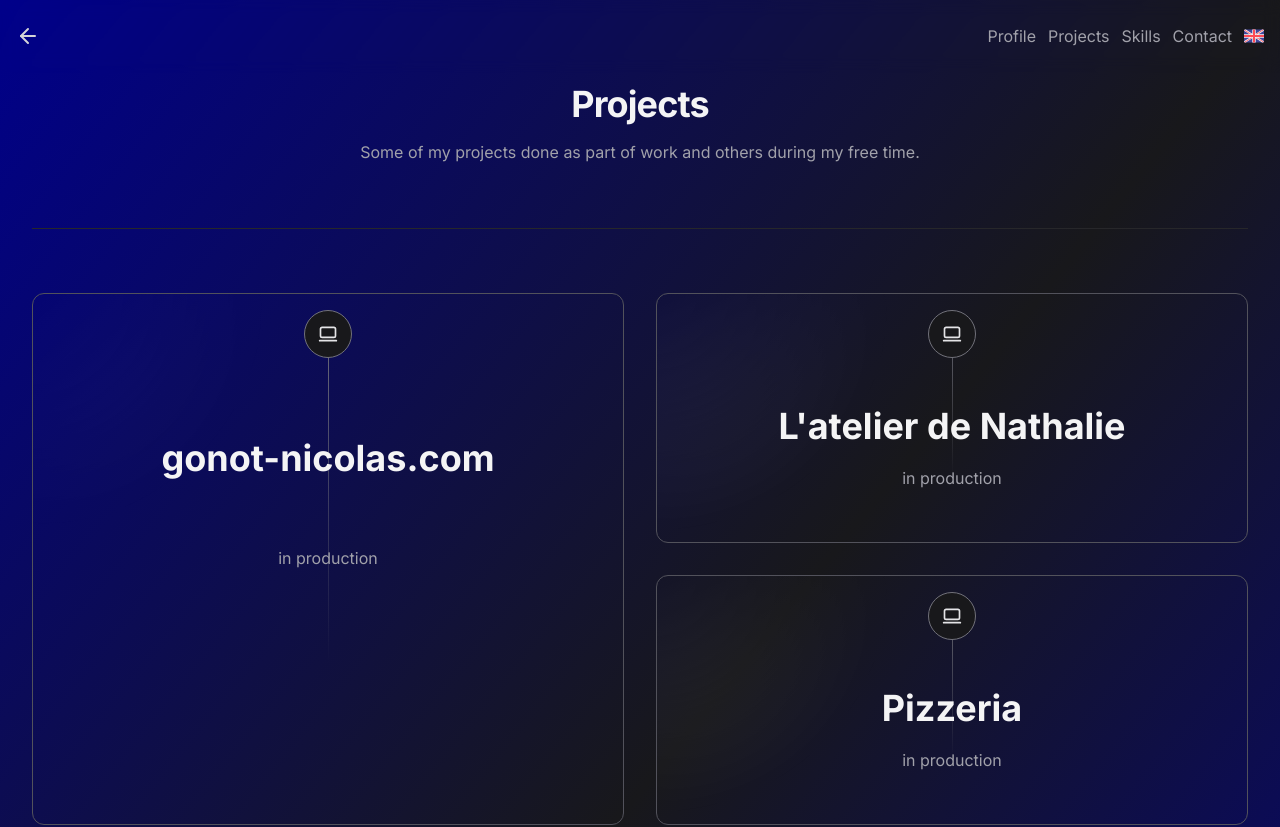
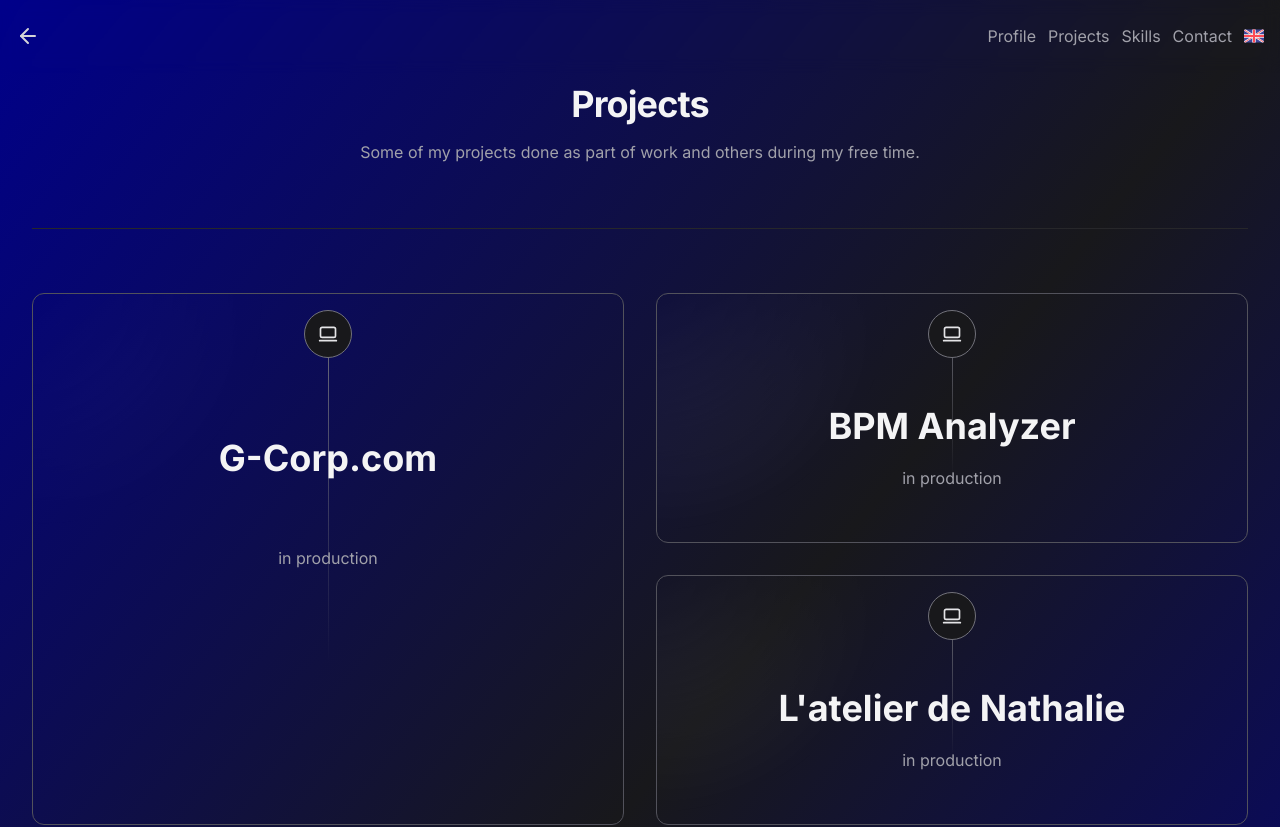
Before and after one commit to GNT-N/my-portfolio, a Next.js app: page /projects in a window 1280 px wide. Shown: the top 827 px of the page. Built offline with nearby package versions, Linux system fonts and the light colour scheme; what tw-elements would draw is missing.

Commit message:
Update page.tsx

```diff
--- a/src/app/projects/page.tsx
+++ b/src/app/projects/page.tsx
@@ -16,18 +16,18 @@ const prod = [
     //     handle: "Skuall",
     // },
     {
+        id: " Realtime BPM Analyzer ",
+        icon: <Laptop2 size={20} />,
+        href: "",
+        label: "in production",
+        handle: "BPM Analyzer",
+    },
+    {
         id: "L'atelier de Nathalie",
         icon: <Laptop2 size={20} />,
         href: "",
         label: "in production",
         handle: "L'atelier de Nathalie",
-    },
-    {
-        id: " Pizzeria ",
-        icon: <Laptop2 size={20} />,
-        href: "",
-        label: "in production",
-        handle: "Pizzeria",
     },
 ];
 
@@ -70,7 +70,7 @@ export default function posts() {
                             </span>{" "}
                             <div className="z-10 flex flex-col items-center">
                                 <span className="mt-8 lg:mt-12 text-3xl font-bold text-zinc-100 group-hover:text-white sm:text-4xl font-display">
-                                    {"gonot-nicolas.com"}
+                                    {"G-Corp.com"}
                                 </span>
                                 <span className="mt-4 mb-8 lg:mt-16 leading-8 duration-150 text-zinc-400 group-hover:text-zinc-300">
                                     {"in production"}
```
